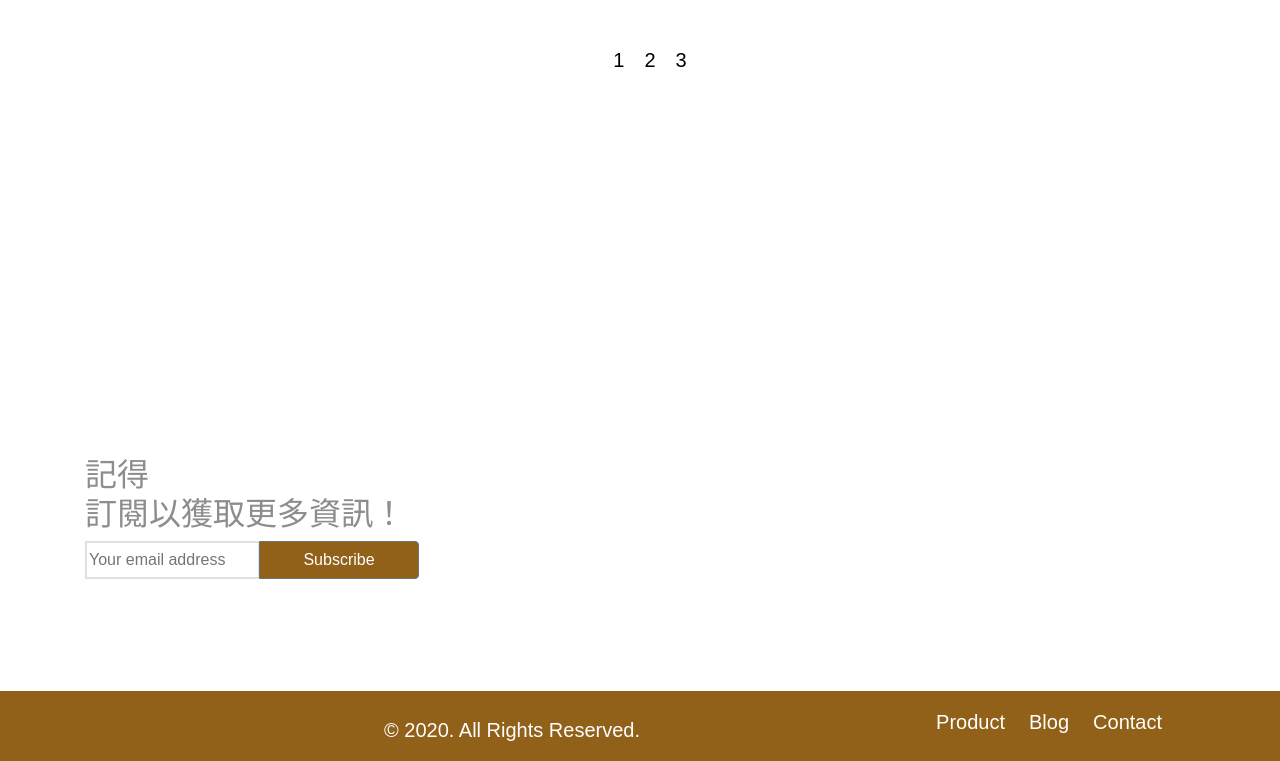
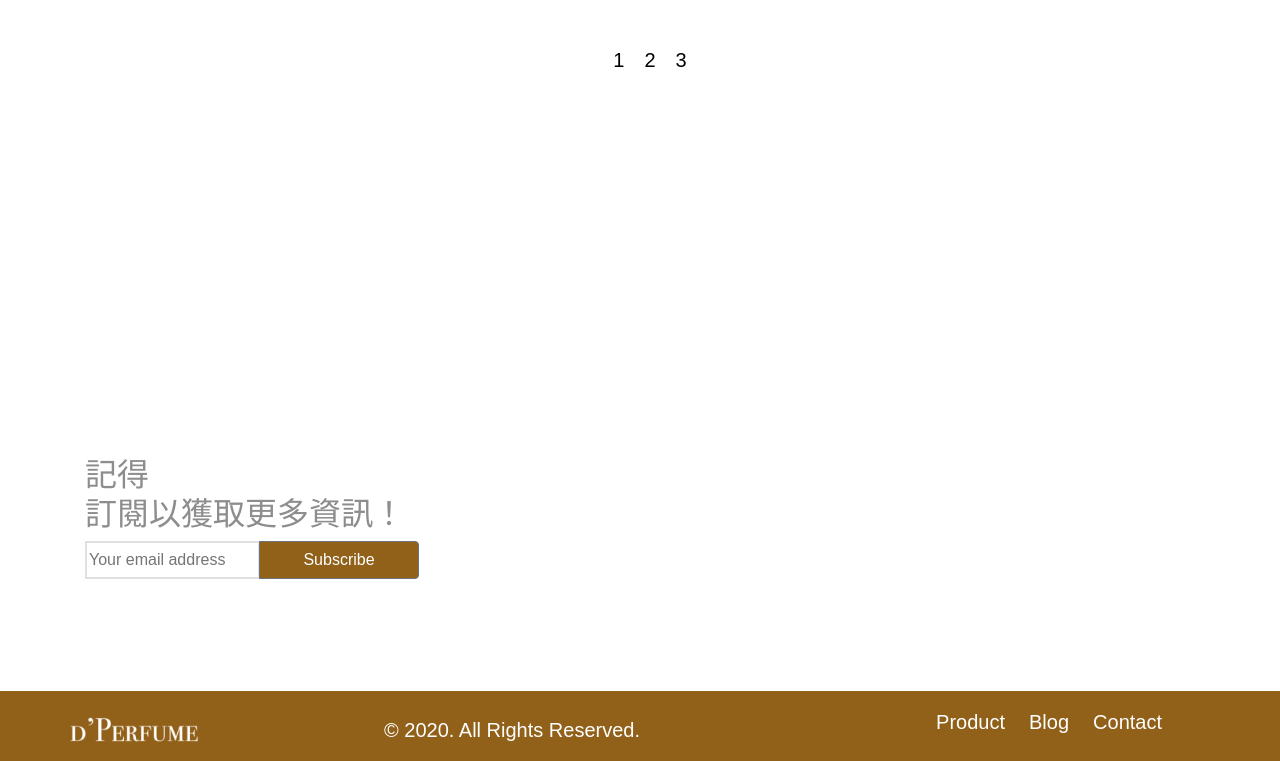
Before and after one commit to xu3rmp454x/weke6, a plain HTML site: page Products.html in a window 1280 px wide. Shown: the part 1323-2084 px from the top of the page. Drawn offline with nearby package versions, Linux system fonts and the light colour scheme; files that its build step writes are made by us from their sources; the site is published under a folder, as on GitHub Pages, so addresses that start at the root find nothing.

Commit message:
修改第一次

```diff
--- a/Products.html
+++ b/Products.html
@@ -303,7 +303,7 @@
             <div class="row align-items-center">
                 <div class="col-12 col-md-6 p-0">
                     <div class="d-flex align-items-center">
-                        <a href="index.html" class="pl-3 pl-md-0"><img src="/perfume-week6/d’Perfumewhite.png" alt="" class="mr-4"></a>
+                        <a href="index.html" class="pl-3 pl-md-0"><img src="./perfume-week6/d’Perfumewhite.png" alt="" class="mr-4"></a>
                         <p class="mt-3 ml-auto mr-3 mr-md-0">© 2020. All Rights Reserved.</p>
                     </div>
                 </div>
```
Also changed, not shown: Products2.html (+1 -1 lines), index.html (+1 -1 lines), login.html (+1 -1 lines), modify.htm (+1 -1 lines).
